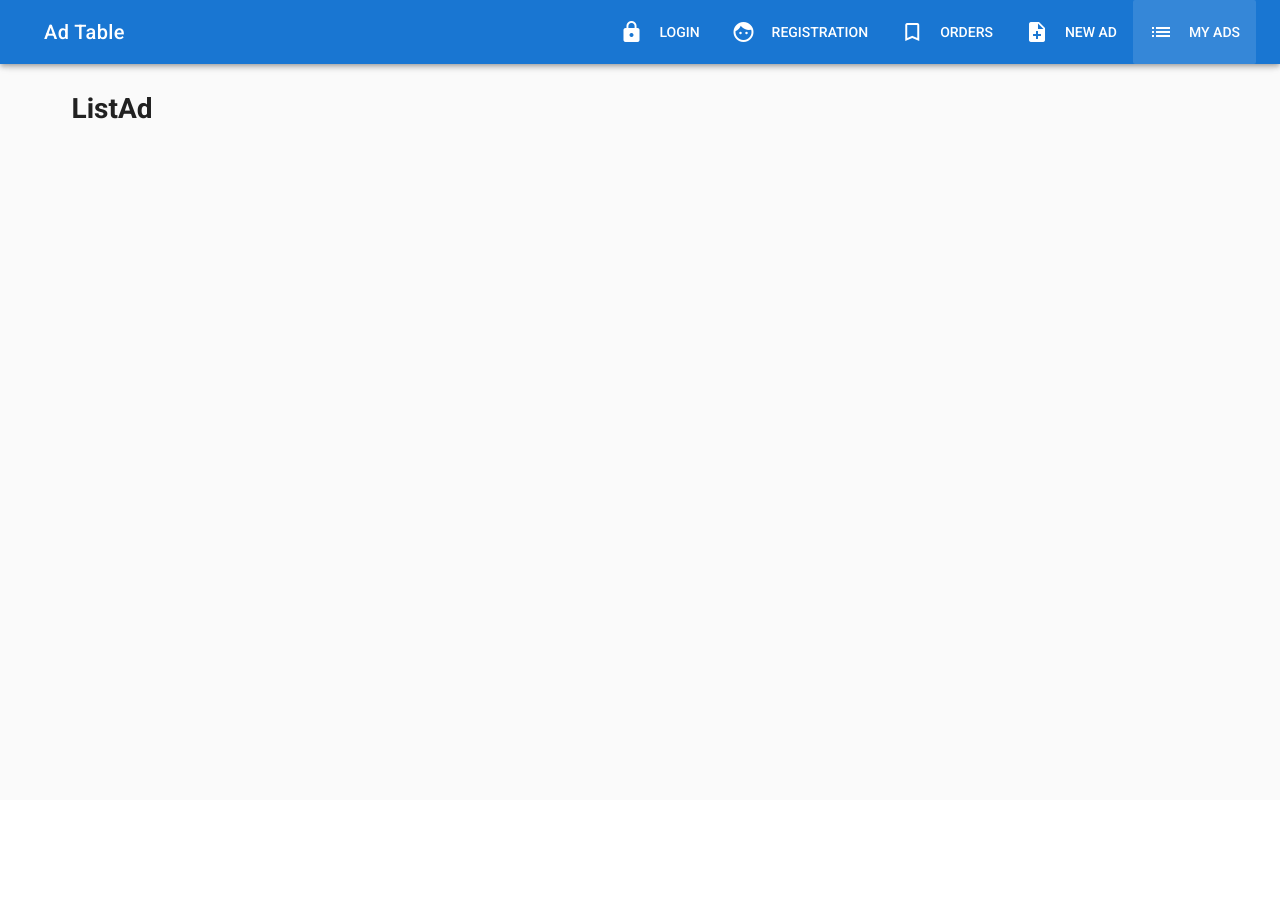
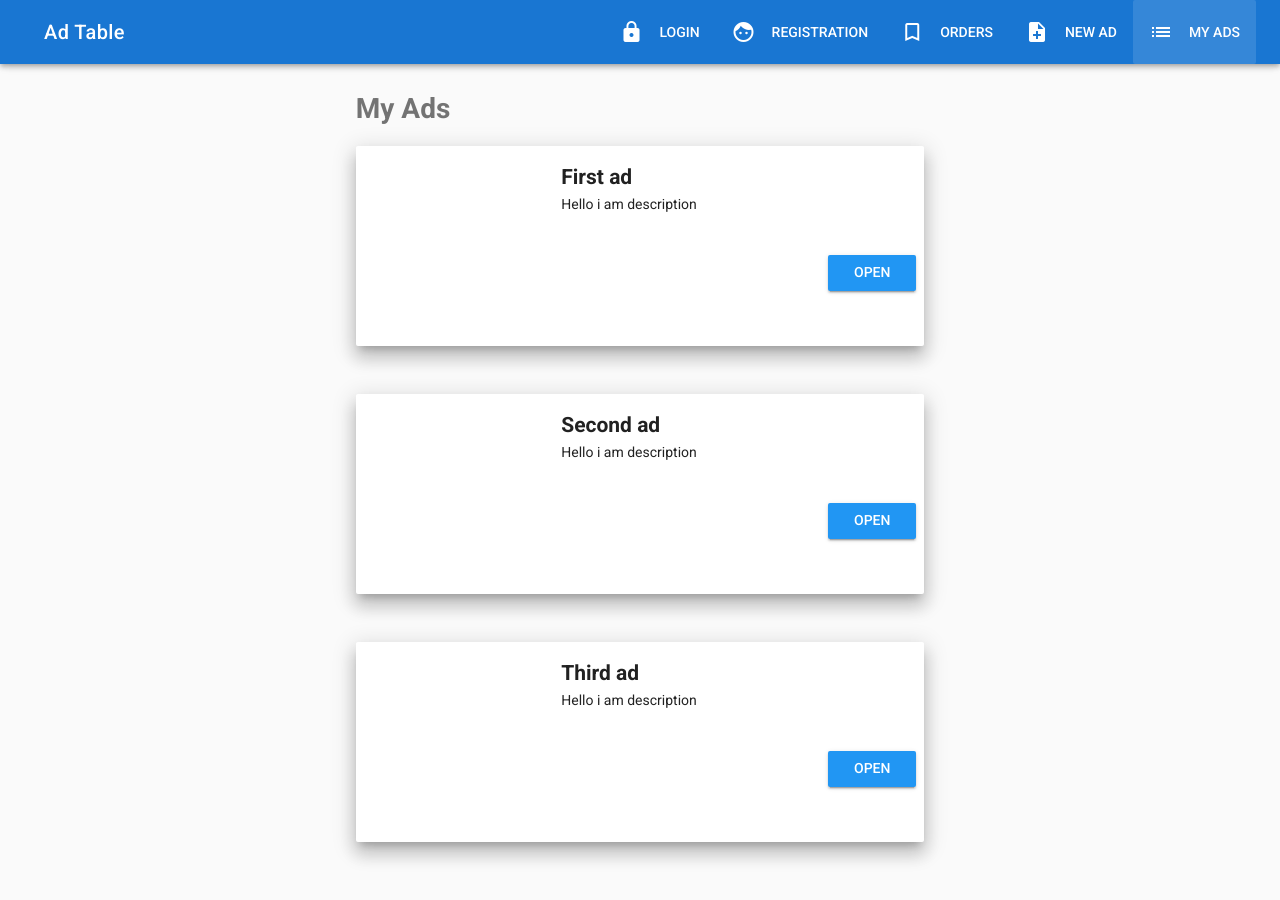
Before and after one commit to DmitriyPrylutskyi/Ad_table, a Vue app: page /list in a window 1280 px wide. Shown: the top 900 px of the page. Before the commit the page ends 800 px from the top, so only its background shows below. Built offline with nearby package versions, Linux system fonts and the light colour scheme.

Commit message:
Create List page

```diff
--- a/src/components/Ads/ListAd.vue
+++ b/src/components/Ads/ListAd.vue
@@ -1,8 +1,34 @@
 <template>
   <v-container>
     <v-layout>
-      <v-flex xs12>
-        <h1>ListAd</h1>
+      <v-flex xs12 sm6 offset-sm3>
+        <h1 class="text--secondary mb-3">My Ads</h1>
+        <v-card
+          class="elevation-12 mb-5"
+          v-for="ad in ads"
+          :key="ad.id"
+        >
+          <v-layout>
+            <v-flex xs4>
+              <v-card-media
+                :src="ad.imageSrc"
+                height="200px">
+              </v-card-media>
+            </v-flex>
+            <v-flex xs8>
+              <v-card-text>
+                <div>
+                  <h2 class="text--primary">{{ad.title}}</h2>
+                  <p>{{ad.description}}</p>
+                </div>
+              </v-card-text>
+              <v-card-actions>
+                <v-spacer></v-spacer>
+                <v-btn class="info" :to="'/ad/' + ad.id">Open</v-btn>
+              </v-card-actions>
+            </v-flex>
+          </v-layout>
+        </v-card>
       </v-flex>
     </v-layout>
   </v-container>
@@ -10,7 +36,34 @@
 
 <script>
     export default {
-        name: "ListAd"
+      data () {
+        return {
+          ads: [
+            {
+              title: 'First ad',
+              description: 'Hello i am description',
+              promo: false,
+              imageSrc: '/static/img/image-1.png',
+              id: '1'
+            },
+            {
+              title: 'Second ad',
+              description: 'Hello i am description',
+              promo: true,
+              imageSrc: '/static/img/image-2.png',
+              id: '2'
+            },
+            {
+              title: 'Third ad',
+              description: 'Hello i am description',
+              promo: true,
+              imageSrc: '/static/img/image-3.png',
+              id: '3'
+            }
+          ]
+        }
+      },
+      name: "ListAd"
     }
 </script>
 
```
